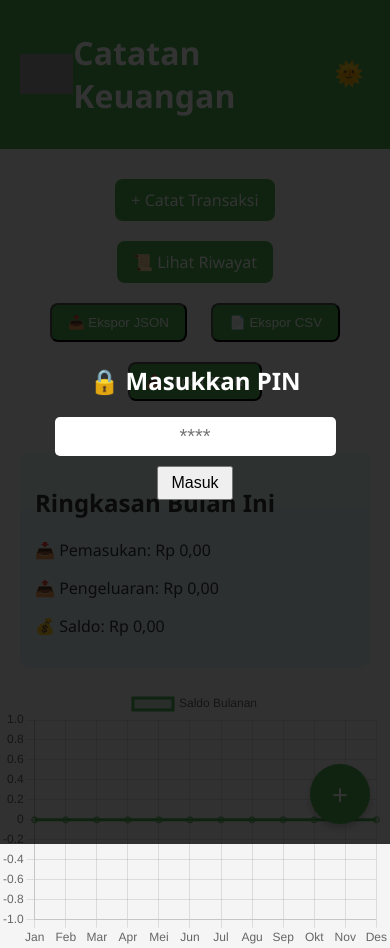
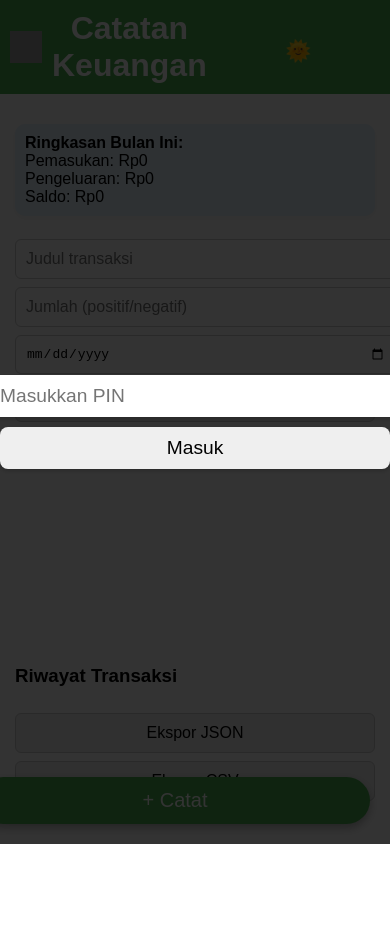
Before and after one commit to bankragilgunawan/catat-duit, a plain HTML site: page index.html in a window 390 px wide. After the commit the page ends 844 px from the top, so only its background shows below. Drawn offline with nearby package versions, Linux system fonts and the light colour scheme; grey boxes are pictures that could not be loaded.

Commit message:
Update index.html

```diff
--- a/index.html
+++ b/index.html
@@ -2,280 +2,279 @@
 <html lang="id">
 <head>
   <meta charset="UTF-8" />
-  <meta name="viewport" content="width=device-width, initial-scale=1.0" />
+  <meta name="viewport" content="width=device-width, initial-scale=1.0"/>
   <title>Catatan Keuangan</title>
+  <script src="https://cdn.jsdelivr.net/npm/chart.js"></script>
   <style>
+    :root {
+      --warna-bg: #fff;
+      --warna-teks: #000;
+      --warna-primer: #4caf50;
+    }
+
+    [data-tema="gelap"] {
+      --warna-bg: #121212;
+      --warna-teks: #fff;
+      --warna-primer: #81c784;
+    }
+
     body {
-      font-family: 'Segoe UI', sans-serif;
       margin: 0;
-      padding: 0;
-      background: #f5f5f5;
-      color: #333;
-      transition: background 0.3s, color 0.3s;
+      font-family: sans-serif;
+      background: var(--warna-bg);
+      color: var(--warna-teks);
     }
-    .dark {
-      background: #121212;
-      color: #eee;
-    }
+
     header {
       display: flex;
+      align-items: center;
       justify-content: space-between;
-      align-items: center;
-      background: #4CAF50;
-      color: white;
-      padding: 10px 20px;
+      background: var(--warna-primer);
+      padding: 10px;
+      color: #fff;
     }
-    header img {
-      height: 40px;
+
+    header h1 {
+      flex: 1;
+      text-align: center;
+      margin: 0 10px;
     }
-    main {
-      padding: 20px;
-      text-align: center;
-    }
-    .btn {
-      display: inline-block;
-      margin: 10px;
-      padding: 10px 16px;
-      background: #4CAF50;
-      color: white;
-      border-radius: 8px;
-      text-decoration: none;
-    }
-    .btn:hover {
-      background: #45a049;
-    }
-    .fab {
-      position: fixed;
-      right: 20px;
-      bottom: 20px;
-      background: #4CAF50;
-      color: white;
-      font-size: 28px;
-      border: none;
-      border-radius: 50%;
-      width: 60px;
-      height: 60px;
-      display: flex;
-      justify-content: center;
-      align-items: center;
-      text-decoration: none;
-      box-shadow: 0 4px 6px rgba(0,0,0,0.2);
-    }
-    .dark .btn, .dark .fab {
-      background: #388E3C;
-    }
-    #ringkasan {
-      background: #e0f2f1;
-      border-radius: 10px;
-      padding: 15px;
-      margin: 20px;
-    }
-    .dark #ringkasan {
-      background: #263238;
-    }
+
     #pinOverlay {
       position: fixed;
-      top: 0; left: 0; right: 0; bottom: 0;
-      background: rgba(0, 0, 0, 0.8);
-      z-index: 2000;
+      inset: 0;
+      background: rgba(0,0,0,0.8);
       display: flex;
       flex-direction: column;
       justify-content: center;
       align-items: center;
+      z-index: 99;
     }
-    #pinOverlay input {
+
+    #pinOverlay input, #pinOverlay button {
+      padding: 10px;
+      margin: 5px;
+      font-size: 1.2em;
+      border-radius: 8px;
+      border: none;
+      box-shadow: 0 2px 5px rgba(0,0,0,0.2);
+    }
+
+    main {
+      padding: 15px;
+      max-width: 600px;
+      margin: auto;
+    }
+
+    input, select, button {
+      width: 100%;
+      padding: 10px;
+      margin-top: 8px;
+      border-radius: 6px;
+      border: 1px solid #ccc;
+      font-size: 1em;
+    }
+
+    .fab {
+      position: fixed;
+      bottom: 20px;
+      right: 20px;
+      background: var(--warna-primer);
+      color: #fff;
       font-size: 20px;
-      padding: 8px;
-      border-radius: 5px;
+      padding: 12px 20px;
+      border-radius: 30px;
+      box-shadow: 0 4px 10px rgba(0,0,0,0.3);
       border: none;
-      text-align: center;
     }
-    #pinOverlay button {
-      margin-top: 10px;
-      padding: 6px 12px;
-      font-size: 16px;
+
+    #ringkasan {
+      background: #e3f2fd;
+      padding: 10px;
+      border-radius: 10px;
+      margin: 15px 0;
+      box-shadow: 0 2px 8px rgba(0,0,0,0.05);
+    }
+
+    #riwayat div {
+      background: #f1f1f1;
+      margin: 5px 0;
+      padding: 10px;
+      border-radius: 8px;
+    }
+
+    .tema-toggle {
+      font-size: 1.3em;
+      background: none;
+      border: none;
+      color: white;
+      cursor: pointer;
+    }
+
+    canvas {
+      margin-top: 20px;
     }
   </style>
 </head>
-<body>
-  <header>
-    <img src="https://upload.wikimedia.org/wikipedia/commons/thumb/3/36/Emoji_u1f4b8.svg/120px-Emoji_u1f4b8.svg.png" alt="Logo">
-    <h1>Catatan Keuangan</h1>
-    <button id="toggleTema" style="font-size:24px;background:none;border:none;">🌞</button>
-  </header>
-
+<body data-tema="terang">
   <div id="pinOverlay">
-    <h2 style="color:white;">🔒 Masukkan PIN</h2>
-    <input type="password" id="pinInput" placeholder="****" maxlength="6">
+    <input type="password" id="pinInput" placeholder="Masukkan PIN" />
     <button onclick="cekPIN()">Masuk</button>
   </div>
 
+  <header>
+    <img src="https://img.icons8.com/emoji/48/money-bag-emoji.png" width="32" height="32" alt="logo" />
+    <h1>Catatan Keuangan</h1>
+    <button class="tema-toggle" onclick="toggleTema()" title="Ganti Tema">🌞</button>
+  </header>
+
   <main>
-    <a href="#" class="btn" onclick="catatTransaksi()">+ Catat Transaksi</a>
-    <a href="#" class="btn" onclick="lihatRiwayat()">📜 Lihat Riwayat</a>
-    <br />
-    <button class="btn" onclick="eksporJSON()">📥 Ekspor JSON</button>
-    <button class="btn" onclick="eksporCSV()">📄 Ekspor CSV</button>
-    <input type="file" id="fileInput" accept=".json" style="display:none" />
-    <button class="btn" onclick="document.getElementById('fileInput').click()">📤 Import JSON</button>
+    <div id="ringkasan">
+      <strong>Ringkasan Bulan Ini:</strong>
+      <div id="totalMasuk">Pemasukan: Rp0</div>
+      <div id="totalKeluar">Pengeluaran: Rp0</div>
+      <div id="saldo">Saldo: Rp0</div>
+    </div>
+
+    <form id="formTransaksi">
+      <input type="text" id="judul" placeholder="Judul transaksi" required />
+      <input type="number" id="jumlah" placeholder="Jumlah (positif/negatif)" required />
+      <input type="date" id="tanggal" required />
+      <button type="submit">Catat</button>
+    </form>
+
+    <canvas id="grafikBulanan" height="200"></canvas>
+
+    <section id="riwayat">
+      <h3>Riwayat Transaksi</h3>
+      <!-- Transaksi tampil di sini -->
+    </section>
+
+    <button onclick="ekspor('json')">Ekspor JSON</button>
+    <button onclick="ekspor('csv')">Ekspor CSV</button>
   </main>
 
-  <section id="ringkasan">
-    <h2>Ringkasan Bulan Ini</h2>
-    <p>📥 Pemasukan: <span id="totalMasuk">Rp 0</span></p>
-    <p>📤 Pengeluaran: <span id="totalKeluar">Rp 0</span></p>
-    <p>💰 Saldo: <span id="saldo">Rp 0</span></p>
-  </section>
+  <button class="fab" onclick="document.getElementById('formTransaksi').scrollIntoView({behavior:'smooth'})">+ Catat</button>
 
-  <canvas id="grafikBulanan" height="200"></canvas>
+  <script>
+    const data = JSON.parse(localStorage.getItem("keuangan") || "[]");
+    const pinSimpan = localStorage.getItem("pin") || "1234";
+    const tema = localStorage.getItem("tema") || "terang";
+    document.body.dataset.tema = tema;
+    document.querySelector(".tema-toggle").textContent = tema === "gelap" ? "🌙" : "🌞";
 
-  <a href="#" class="fab" onclick="catatTransaksi()">+</a>
-
-  <script src="https://cdn.jsdelivr.net/npm/chart.js"></script>
-  <script>
-    const PIN_DEFAULT = "1234";
     function cekPIN() {
-      const input = document.getElementById("pinInput").value;
-      const pinBenar = localStorage.getItem("pin") || PIN_DEFAULT;
-      if (input === pinBenar) {
+      const pin = document.getElementById("pinInput").value;
+      if (pin === pinSimpan) {
         document.getElementById("pinOverlay").style.display = "none";
+        tampilkanSemua();
       } else {
-        alert("❌ PIN salah!");
+        alert("PIN salah!");
       }
     }
 
-    function formatRupiah(angka) {
-      return new Intl.NumberFormat('id-ID', { style: 'currency', currency: 'IDR' }).format(angka);
+    function toggleTema() {
+      const sekarang = document.body.dataset.tema;
+      const baru = sekarang === "gelap" ? "terang" : "gelap";
+      document.body.dataset.tema = baru;
+      localStorage.setItem("tema", baru);
+      document.querySelector(".tema-toggle").textContent = baru === "gelap" ? "🌙" : "🌞";
     }
 
-    function updateRingkasan() {
-      const data = JSON.parse(localStorage.getItem('transaksi')) || [];
-      let totalMasuk = 0, totalKeluar = 0;
-      const bulanIni = new Date().getMonth();
+    function catatTransaksi(e) {
+      e.preventDefault();
+      const judul = document.getElementById("judul").value.trim();
+      const jumlah = parseFloat(document.getElementById("jumlah").value);
+      const tanggal = document.getElementById("tanggal").value;
+      if (!judul || isNaN(jumlah) || !tanggal) return alert("Isi semua kolom dengan benar!");
 
-      data.forEach(item => {
-        const tanggal = new Date(item.tanggal);
-        if (tanggal.getMonth() === bulanIni) {
-          const jumlah = Number(item.jumlah || item.nominal);
-          if (item.kategori === 'Pemasukan') totalMasuk += jumlah;
-          else totalKeluar += jumlah;
+      data.push({ judul, jumlah, tanggal });
+      localStorage.setItem("keuangan", JSON.stringify(data));
+      e.target.reset();
+      tampilkanSemua();
+    }
+
+    function tampilkanSemua() {
+      const bulanIni = new Date().toISOString().slice(0, 7);
+      const dataBulanIni = data.filter(d => d.tanggal.slice(0, 7) === bulanIni);
+      const masuk = dataBulanIni.filter(d => d.jumlah > 0).reduce((a,b)=>a+b.jumlah,0);
+      const keluar = dataBulanIni.filter(d => d.jumlah < 0).reduce((a,b)=>a+b.jumlah,0);
+      document.getElementById("totalMasuk").textContent = "Pemasukan: Rp" + masuk.toLocaleString();
+      document.getElementById("totalKeluar").textContent = "Pengeluaran: Rp" + Math.abs(keluar).toLocaleString();
+      document.getElementById("saldo").textContent = "Saldo: Rp" + (masuk + keluar).toLocaleString();
+      lihatRiwayat(dataBulanIni);
+      tampilkanGrafik();
+    }
+
+    function lihatRiwayat(dataTampil) {
+      const r = document.getElementById("riwayat");
+      r.innerHTML = "<h3>Riwayat Transaksi</h3>";
+      dataTampil.slice().reverse().forEach(d => {
+        r.innerHTML += `<div><strong>${d.judul}</strong><br>Rp${d.jumlah.toLocaleString()}<br><small>${new Date(d.tanggal).toLocaleDateString("id-ID")}</small></div>`;
+      });
+    }
+
+    function ekspor(format) {
+      let file = "";
+      if (format === "json") {
+        file = "data:application/json," + encodeURIComponent(JSON.stringify(data));
+        download(file, "catatan-keuangan.json");
+      } else if (format === "csv") {
+        const header = "Judul,Jumlah,Tanggal\n";
+        const rows = data.map(d => `${d.judul},${d.jumlah},${d.tanggal}`).join("\n");
+        file = "data:text/csv," + encodeURIComponent(header + rows);
+        download(file, "catatan-keuangan.csv");
+      }
+    }
+
+    function download(href, filename) {
+      const a = document.createElement("a");
+      a.href = href;
+      a.download = filename;
+      a.click();
+    }
+
+    function tampilkanGrafik() {
+      const ctx = document.getElementById("grafikBulanan");
+      const bulanan = {};
+      data.forEach(d => {
+        const bulan = d.tanggal.slice(0, 7);
+        if (!bulanan[bulan]) bulanan[bulan] = 0;
+        bulanan[bulan] += d.jumlah;
+      });
+      const label = Object.keys(bulanan).sort();
+      const nilai = label.map(l => bulanan[l]);
+
+      if (window.grafik) window.grafik.destroy();
+      if (label.length === 0) {
+        ctx.style.display = "none";
+        return;
+      } else {
+        ctx.style.display = "block";
+      }
+
+      window.grafik = new Chart(ctx, {
+        type: "bar",
+        data: {
+          labels: label,
+          datasets: [{
+            label: "Saldo Bulanan",
+            data: nilai,
+            backgroundColor: "rgba(76, 175, 80, 0.5)",
+            borderColor: "rgba(76, 175, 80, 1)",
+            borderWidth: 1
+          }]
+        },
+        options: {
+          responsive: true,
+          scales: {
+            y: { beginAtZero: true }
+          }
         }
       });
-
-      document.getElementById('totalMasuk').textContent = formatRupiah(totalMasuk);
-      document.getElementById('totalKeluar').textContent = formatRupiah(totalKeluar);
-      document.getElementById('saldo').textContent = formatRupiah(totalMasuk - totalKeluar);
     }
 
-    function eksporJSON() {
-      const data = JSON.parse(localStorage.getItem('transaksi')) || [];
-      const blob = new Blob([JSON.stringify(data, null, 2)], { type: 'application/json' });
-      const link = document.createElement('a');
-      link.href = URL.createObjectURL(blob);
-      link.download = 'catatan-keuangan.json';
-      link.click();
-    }
-
-    function eksporCSV() {
-      const data = JSON.parse(localStorage.getItem('transaksi')) || [];
-      if (!data.length) return alert("Belum ada data");
-
-      let csv = 'Tanggal,Judul,Jumlah,Kategori\n';
-      data.forEach(item => {
-        csv += `"${item.tanggal}","${item.judul}",${item.jumlah},"${item.kategori}"\n`;
-      });
-
-      const blob = new Blob([csv], { type: 'text/csv' });
-      const link = document.createElement('a');
-      link.href = URL.createObjectURL(blob);
-      link.download = 'catatan-keuangan.csv';
-      link.click();
-    }
-
-    document.getElementById("fileInput").addEventListener("change", function(e) {
-      const file = e.target.files[0];
-      if (!file) return;
-
-      const reader = new FileReader();
-      reader.onload = function(evt) {
-        try {
-          const imported = JSON.parse(evt.target.result);
-          const lama = JSON.parse(localStorage.getItem("transaksi")) || [];
-          const gabung = [...lama, ...imported];
-          localStorage.setItem("transaksi", JSON.stringify(gabung));
-          alert("✅ Data berhasil diimpor!");
-          location.reload();
-        } catch (err) {
-          alert("❌ Gagal import!");
-        }
-      };
-      reader.readAsText(file);
-    });
-
-    function catatTransaksi() {
-      const judul = prompt("Judul?");
-      const jumlah = parseFloat(prompt("Jumlah?"));
-      const kategori = confirm("Pilih OK = Pemasukan, Batal = Pengeluaran") ? "Pemasukan" : "Pengeluaran";
-      const tanggal = prompt("Tanggal (YYYY-MM-DD)?", new Date().toISOString().slice(0,10));
-      if (!judul || !jumlah || !tanggal) return alert("Input tidak lengkap");
-
-      const data = JSON.parse(localStorage.getItem('transaksi')) || [];
-      data.push({ judul, jumlah, kategori, tanggal });
-      localStorage.setItem('transaksi', JSON.stringify(data));
-      updateRingkasan();
-      alert("✅ Disimpan!");
-    }
-
-    function lihatRiwayat() {
-      const data = JSON.parse(localStorage.getItem('transaksi')) || [];
-      let teks = "Riwayat Transaksi:\n\n";
-      data.slice().reverse().forEach(d => {
-        teks += `${d.tanggal} - ${d.judul} - ${formatRupiah(d.jumlah)} (${d.kategori})\n`;
-      });
-      alert(teks || "Belum ada data");
-    }
-
-    // Tema
-    const tombolTema = document.getElementById('toggleTema');
-    const tema = localStorage.getItem('tema');
-    if (tema === 'dark') {
-      document.body.classList.add('dark');
-      tombolTema.textContent = '🌙';
-    }
-    tombolTema.addEventListener('click', () => {
-      document.body.classList.toggle('dark');
-      const dark = document.body.classList.contains('dark');
-      localStorage.setItem('tema', dark ? 'dark' : 'light');
-      tombolTema.textContent = dark ? '🌙' : '🌞';
-    });
-
-    // Grafik
-    document.addEventListener("DOMContentLoaded", () => {
-      updateRingkasan();
-      const data = JSON.parse(localStorage.getItem('transaksi')) || [];
-      const bulanan = Array(12).fill(0);
-      data.forEach(item => {
-        const bulan = new Date(item.tanggal).getMonth();
-        const jumlah = Number(item.jumlah || 0);
-        if (item.kategori === "Pemasukan") bulanan[bulan] += jumlah;
-        else bulanan[bulan] -= jumlah;
-      });
-
-      new Chart(document.getElementById('grafikBulanan'), {
-        type: 'line',
-        data: {
-          labels: ["Jan","Feb","Mar","Apr","Mei","Jun","Jul","Agu","Sep","Okt","Nov","Des"],
-          datasets: [{
-            label: 'Saldo Bulanan',
-            data: bulanan,
-            borderColor: '#4CAF50',
-            backgroundColor: 'rgba(76, 175, 80, 0.2)',
-            tension: 0.3,
-            fill: true,
-          }]
-        }
-      });
-    });
+    document.getElementById("formTransaksi").addEventListener("submit", catatTransaksi);
   </script>
 </body>
 </html>
```
